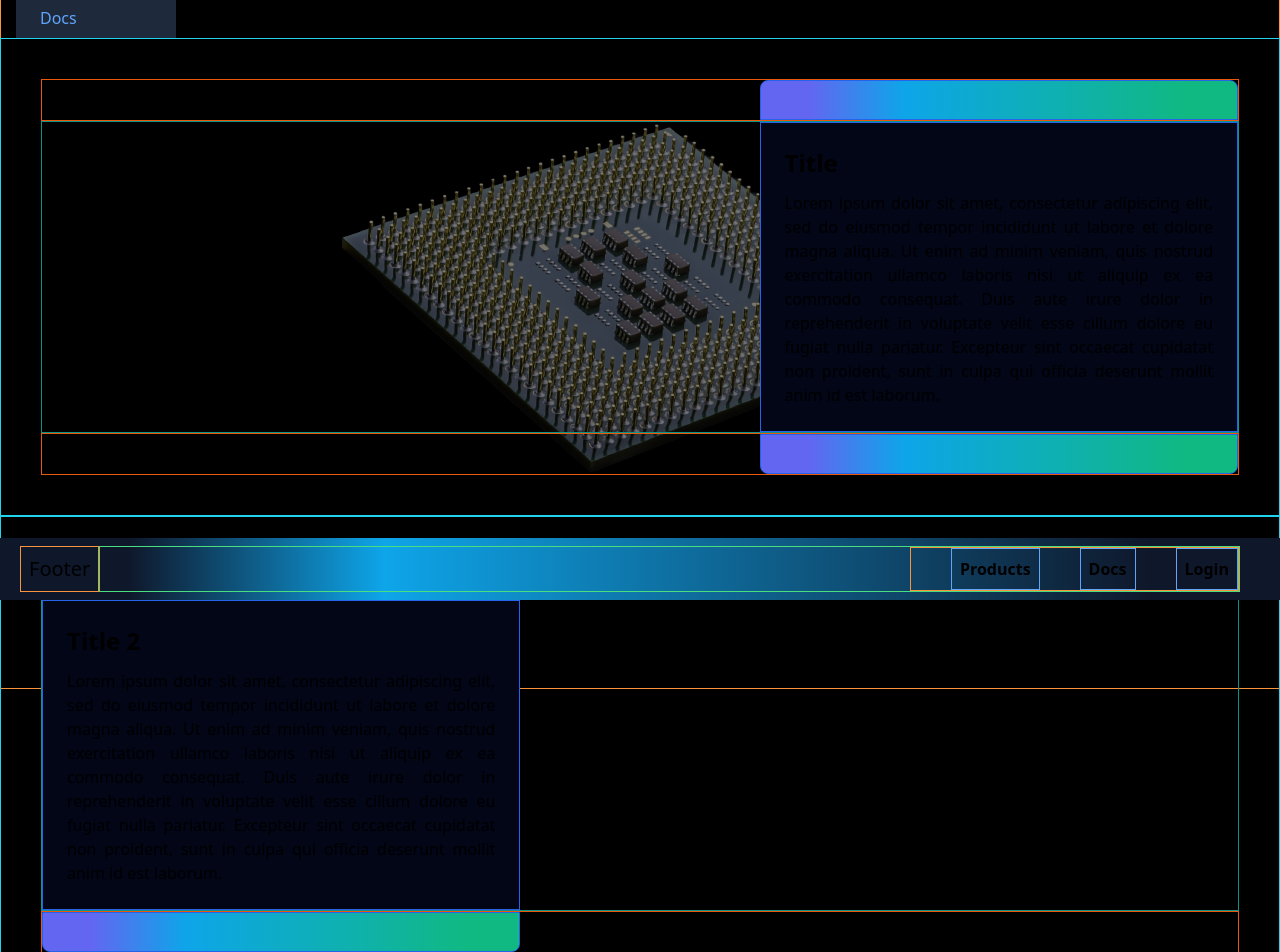
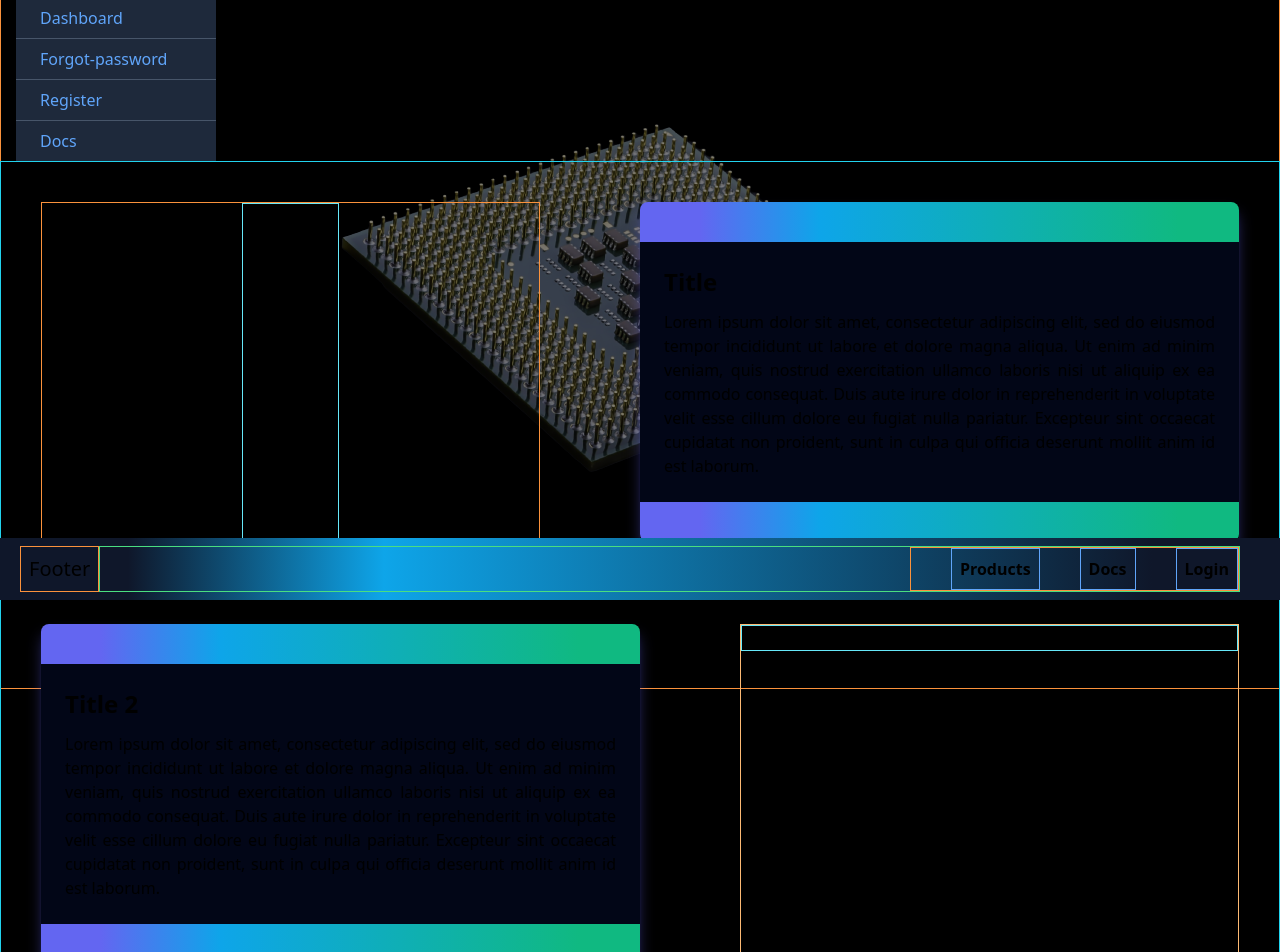
Before and after one commit to TLRKiliann/nextjs14-vishwas, a Next.js app in the folder my-app/: page / in a window 1280 px wide. Shown: the part 200-1152 px from the top of the page. Built offline with nearby package versions, Linux system fonts and the light colour scheme.

Commit message:
app/page.tsx

```diff
--- a/my-app/app/page.tsx
+++ b/my-app/app/page.tsx
@@ -33,12 +33,36 @@ export default function Home() {
           </h1>
         </div>
 
-        <aside className='flex flex-col w-40 bg-slate-800 ml-4'>
+        <aside className='flex flex-col w-[200px] bg-slate-800 ml-4'>
 
             <Link href="/products"
               className='text-blue-400 hover:bg-slate-700 py-2 pl-6 hover:text-blue-300'
             >
               Products
+            </Link>
+
+            <hr className='border-t border-slate-600' />
+
+            <Link href="/dashboard"
+              className='text-blue-400 hover:bg-slate-700 py-2 pl-6 hover:text-blue-300'
+            >
+              Dashboard
+            </Link>
+
+            <hr className='border-t border-slate-600' />
+
+            <Link href="/forgot-password"
+              className='text-blue-400 hover:bg-slate-700 py-2 pl-6 hover:text-blue-300'
+            >
+              Forgot-password
+            </Link>
+
+            <hr className='border-t border-slate-600' />
+
+            <Link href="/register"
+              className='text-blue-400 hover:bg-slate-700 py-2 pl-6 hover:text-blue-300'
+            >
+              Register
             </Link>
 
             <hr className='border-t border-slate-600' />
@@ -52,19 +76,23 @@ export default function Home() {
 
         </aside>
 
-        <div className='flex flex-col w-full border border-cyan-400 p-10'>
 
-            <div className='w-full flex justify-end border border-orange-600'>
-              <span className='w-2/5 h-10 border border-blue-600
-                bg-gradient-to-r from-indigo-500 from-10% via-sky-500 via-30% to-emerald-500 to-90%
-                rounded-tl-lg rounded-tr-lg'
-              >
-              </span >
+        <div className='flex justify-between w-full border border-cyan-400 p-10'>
+
+          <div className='w-5/12 flex align-center justify-center border border-orange-400'>
+            <h2 className='border border-cyan-300'>title to space</h2>
           </div>
 
-            <section className='w-full flex justify-end border border-teal-600'>
+          <div className='w-6/12 flex flex-col shadow-lg shadow-indigo-500/50'>
 
-              <article className='w-2/5 h-auto bg-slate-950 border border-blue-600 p-6'>
+            <span className='h-10 border-none
+              bg-gradient-to-r from-indigo-500 from-10% via-sky-500 via-30% to-emerald-500 to-90%
+              rounded-tl-lg rounded-tr-lg'>
+            </span >
+
+            <section className='w-full flex'>
+
+              <article className='h-auto bg-slate-950 p-6'>
                 <h2 className='text-2xl font-bold mt-0 mb-3'>Title</h2>
                 <p className='text-justify'>
                   Lorem ipsum dolor sit amet, consectetur adipiscing elit, sed do eiusmod
@@ -78,32 +106,28 @@ export default function Home() {
 
             </section>
 
-            <div className='w-full flex justify-end border border-orange-600'>
-              <span className='w-2/5 h-10 border border-blue-600
+            <span className='h-10 border-none
               bg-gradient-to-r from-indigo-500 from-10% via-sky-500 via-30% to-emerald-500 to-90%
               rounded-bl-lg rounded-br-lg'
             >
             </span >
+
+          </div>
         </div>
 
-        </div>
+        <div className='flex justify-between w-full border border-cyan-400 p-10'>
 
-        <div className='flex flex-col w-full border border-cyan-400 p-10'>
+          <div className='w-6/12 flex flex-col shadow-lg shadow-indigo-500/50'>
 
-          <div className='w-full flex justify-start border border-orange-600'>
-            <span className='w-2/5 h-10 border border-blue-600
+            <span className='h-10 border-none
               bg-gradient-to-r from-indigo-500 from-10% via-sky-500 via-30% to-emerald-500 to-90%
-              rounded-tl-lg rounded-tr-lg'
-            >
+              rounded-tl-lg rounded-tr-lg'>
             </span >
-          </div>
 
-          <section className='w-full flex justify-start border border-teal-600'>
+            <section className='w-full flex'>
 
-            <article className='w-2/5 h-auto bg-slate-950 border border-blue-600 p-6'>
-              <h2 className='text-2xl font-bold mt-0 mb-3'>
-                Title 2
-              </h2>
+              <article className='h-auto bg-slate-950 p-6'>
+                <h2 className='text-2xl font-bold mt-0 mb-3'>Title 2</h2>
                 <p className='text-justify'>
                   Lorem ipsum dolor sit amet, consectetur adipiscing elit, sed do eiusmod
                   tempor incididunt ut labore et dolore magna aliqua. Ut enim ad minim veniam,
@@ -116,21 +140,22 @@ export default function Home() {
 
             </section>
 
-          <div className='w-full flex justify-start border border-orange-600'>
-            <span className='w-2/5 h-10 border border-blue-600
+            <span className='h-10 border-none
               bg-gradient-to-r from-indigo-500 from-10% via-sky-500 via-30% to-emerald-500 to-90%
               rounded-bl-lg rounded-br-lg'
             >
             </span >
+
+          </div>
+
+          <div className='w-5/12 flex flex-col justify-start border border-orange-300'>
+            <h2 className='border border-cyan-300'>title to space</h2>
           </div>
 
         </div>
 
-
       </main>
 
     </div>
-
-
   )
 }
```
Lines whose indentation alone changed are shown as unchanged.
